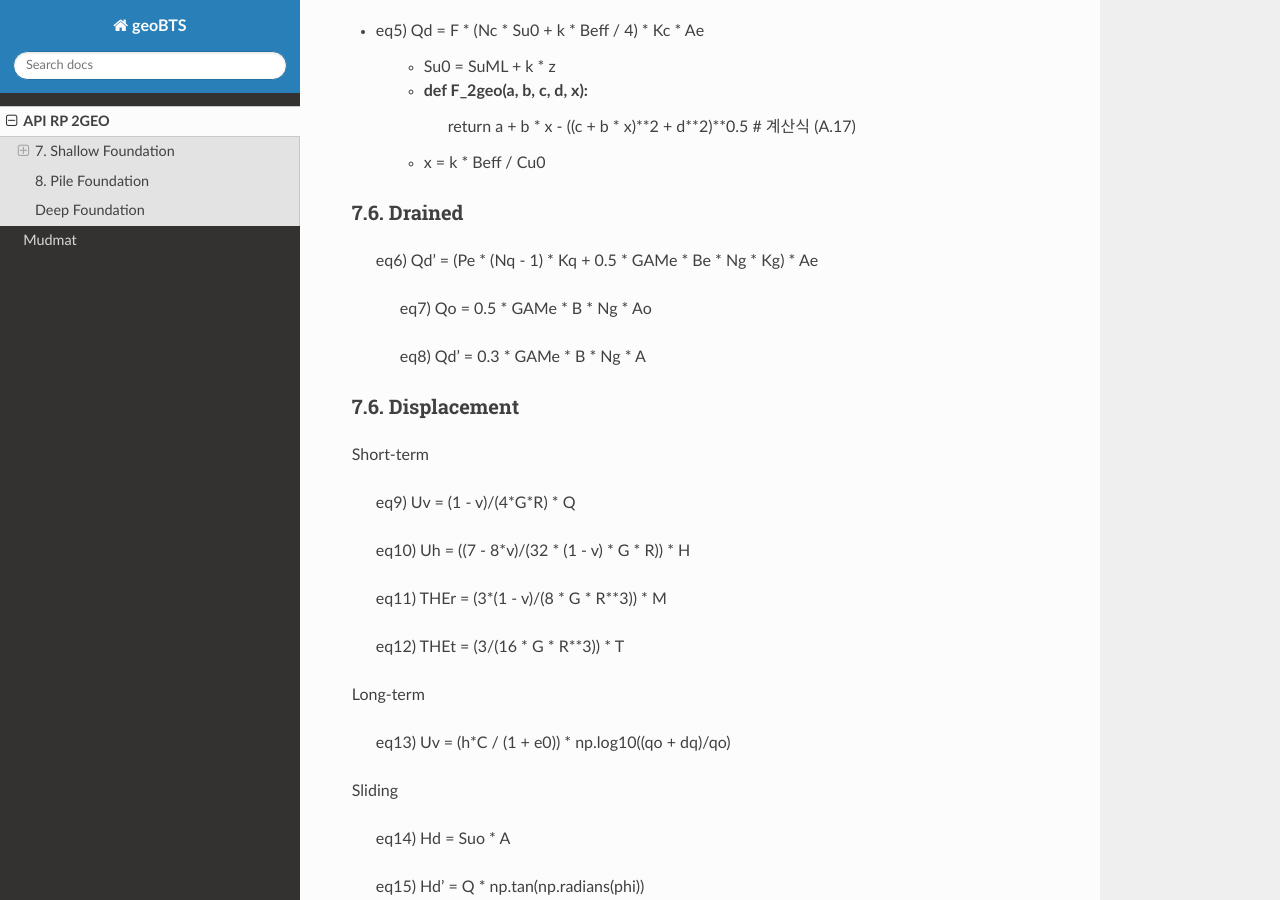
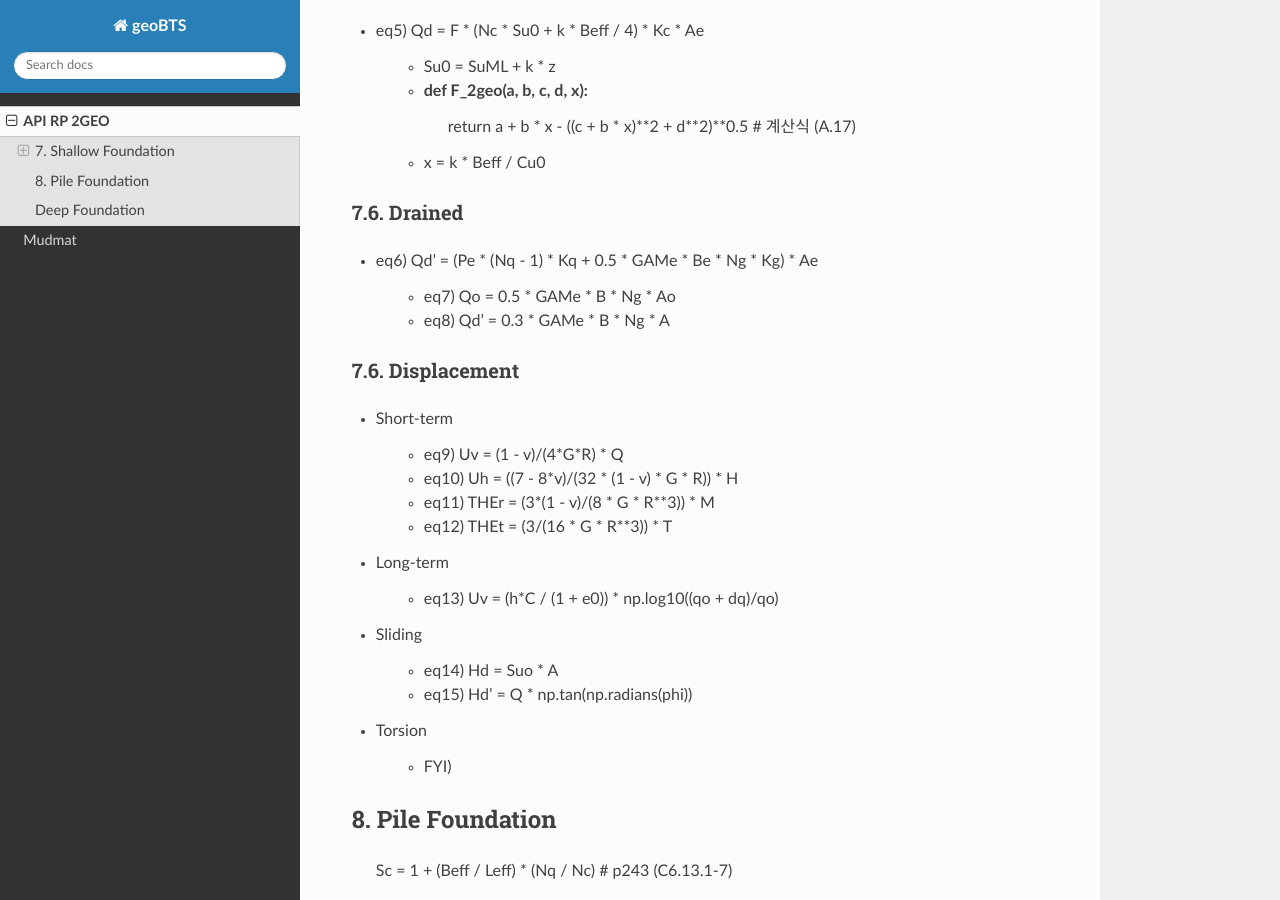
Before and after one commit to jungsohn/geoBTS, a Sphinx documentation site: the page built from docs/source/API_2GEO.rst, in a window 1280 px wide and 900 px high, scrolled down 405 px. Built offline with Sphinx 7.4.7 and the Read the Docs theme 3.1.0, drawn with Linux system fonts in a browser that asks for light colours.

Commit message:
Update API_2GEO.rst

```diff
--- a/docs/source/API_2GEO.rst
+++ b/docs/source/API_2GEO.rst
@@ -28,38 +28,38 @@
 7.6. Drained
 ............................
 
-    eq6) Qd' = (Pe * (Nq - 1) * Kq + 0.5 * GAMe * Be * Ng * Kg) * Ae
+- eq6) Qd' = (Pe * (Nq - 1) * Kq + 0.5 * GAMe * Be * Ng * Kg) * Ae
 
-        eq7) Qo = 0.5 * GAMe * B * Ng * Ao
+        - eq7) Qo = 0.5 * GAMe * B * Ng * Ao
 
-        eq8) Qd' = 0.3 * GAMe * B * Ng * A
+        - eq8) Qd' = 0.3 * GAMe * B * Ng * A
 
 7.6. Displacement
 ............................
 
-Short-term
+- Short-term
 
-    eq9) Uv = (1 - v)/(4*G*R) * Q
+    - eq9) Uv = (1 - v)/(4*G*R) * Q
 
-    eq10) Uh = ((7 - 8*v)/(32 * (1 - v) * G * R)) * H
+    - eq10) Uh = ((7 - 8*v)/(32 * (1 - v) * G * R)) * H
 
-    eq11) THEr = (3*(1 - v)/(8 * G * R**3)) * M
+    - eq11) THEr = (3*(1 - v)/(8 * G * R**3)) * M
 
-    eq12) THEt = (3/(16 * G * R**3)) * T
+    - eq12) THEt = (3/(16 * G * R**3)) * T
 
-Long-term
+- Long-term
 
-    eq13) Uv = (h*C / (1 + e0)) * np.log10((qo + dq)/qo)
+    - eq13) Uv = (h*C / (1 + e0)) * np.log10((qo + dq)/qo)
 
-Sliding
+- Sliding
 
-    eq14) Hd = Suo * A
+    - eq14) Hd = Suo * A
 
-    eq15) Hd' = Q * np.tan(np.radians(phi))
+    - eq15) Hd' = Q * np.tan(np.radians(phi))
 
-Torsion
+- Torsion
 
-    FYI)
+    - FYI)
 
 8. Pile Foundation
 --------------------
```
